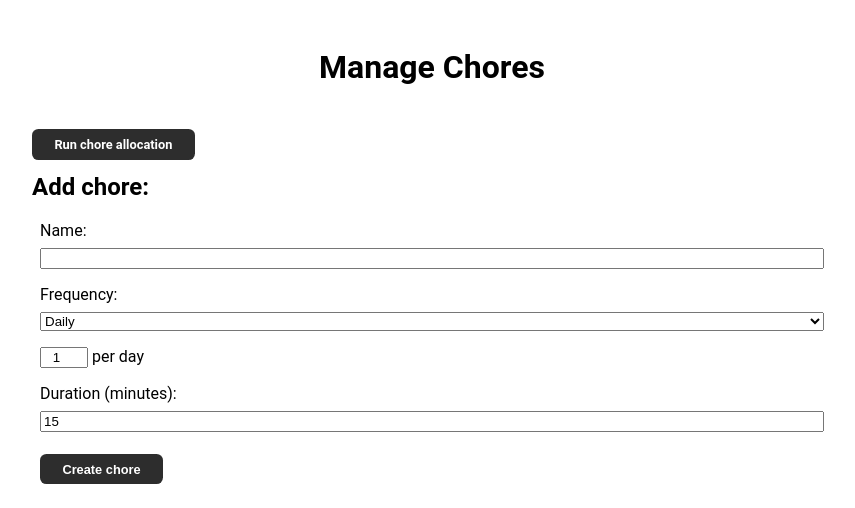
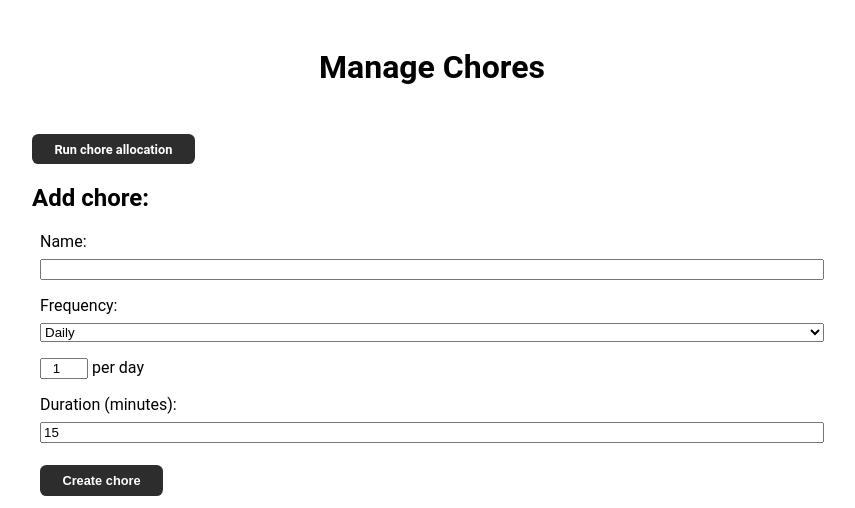
Before and after one commit to avabellaw/ChoreRate, a Python web app: template chorerate/templates/chores/manage.html in a window 1280 px wide. Shown: the part 57-565 px from the top of the page, without its empty margins (208-1063 px from the left). Run offline with Jinja, Linux system fonts and the light colour scheme; the template is opened without the code that fills it: most values are stand-ins (such as "Sample title", 1, 10 or a date in 2020).

Commit message:
style: Fix margin of anchor tag run allocation btn

```diff
--- a/chorerate/static/css/styles.css
+++ b/chorerate/static/css/styles.css
@@ -223,6 +223,10 @@ button.dropdown-btn:hover {
 
 .hidden {
     display: none !important;
+}
+
+a.btn {
+    display: block;
 }
 
 .btn {
--- a/chorerate/templates/chores/manage.html
+++ b/chorerate/templates/chores/manage.html
@@ -9,7 +9,7 @@
         <h1>Manage chores</h1>
     </div>
 
-    <a href="{{ url_for('household.run_chore_allocation') }}" class="btn">Run chore allocation</a>
+    <a href="{{ url_for('household.run_chore_allocation') }}" class="btn btn--form">Run chore allocation</a>
 
     <div id="add-chore">
         <h2>Add chore:</h2>
```
